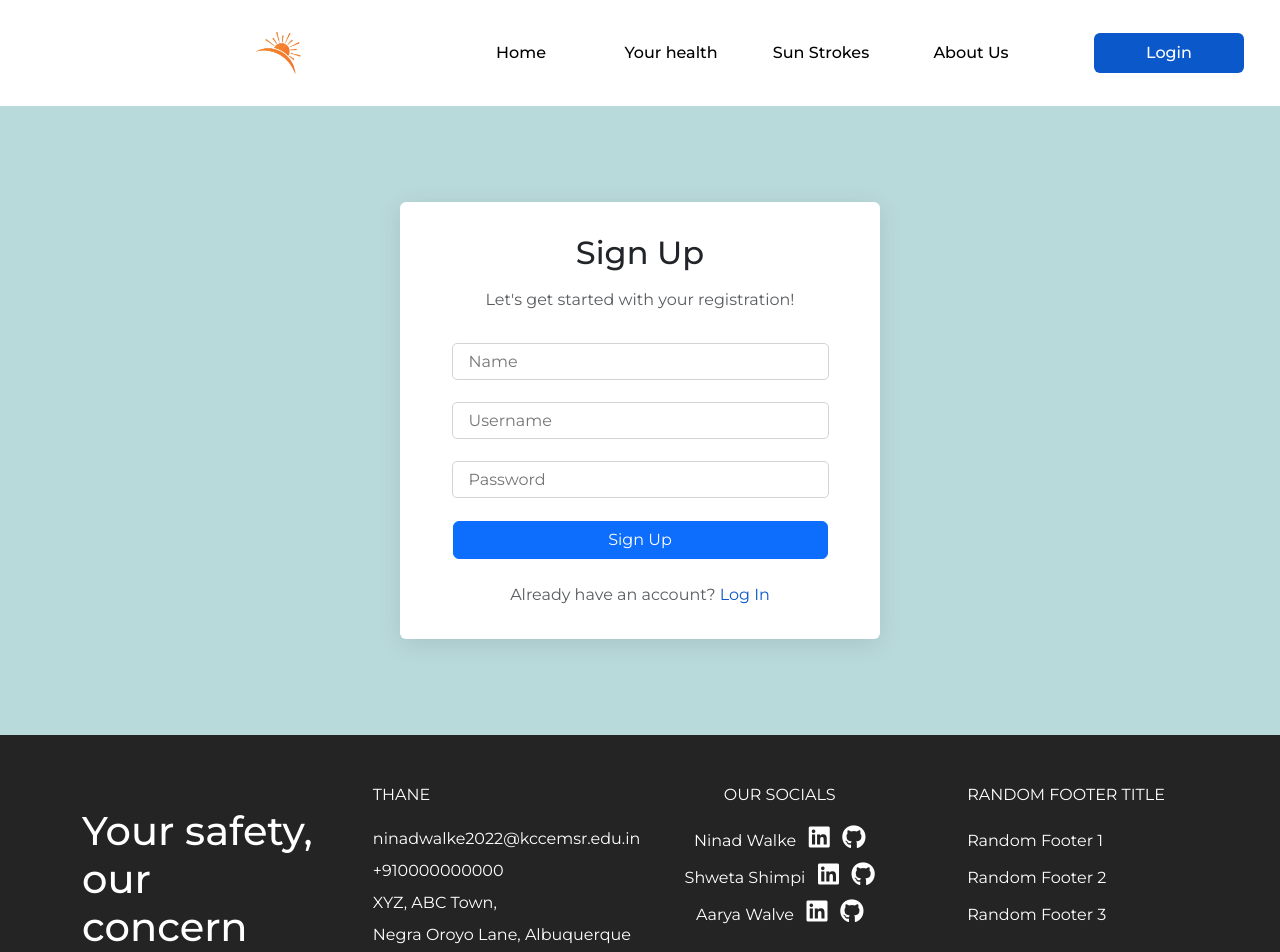
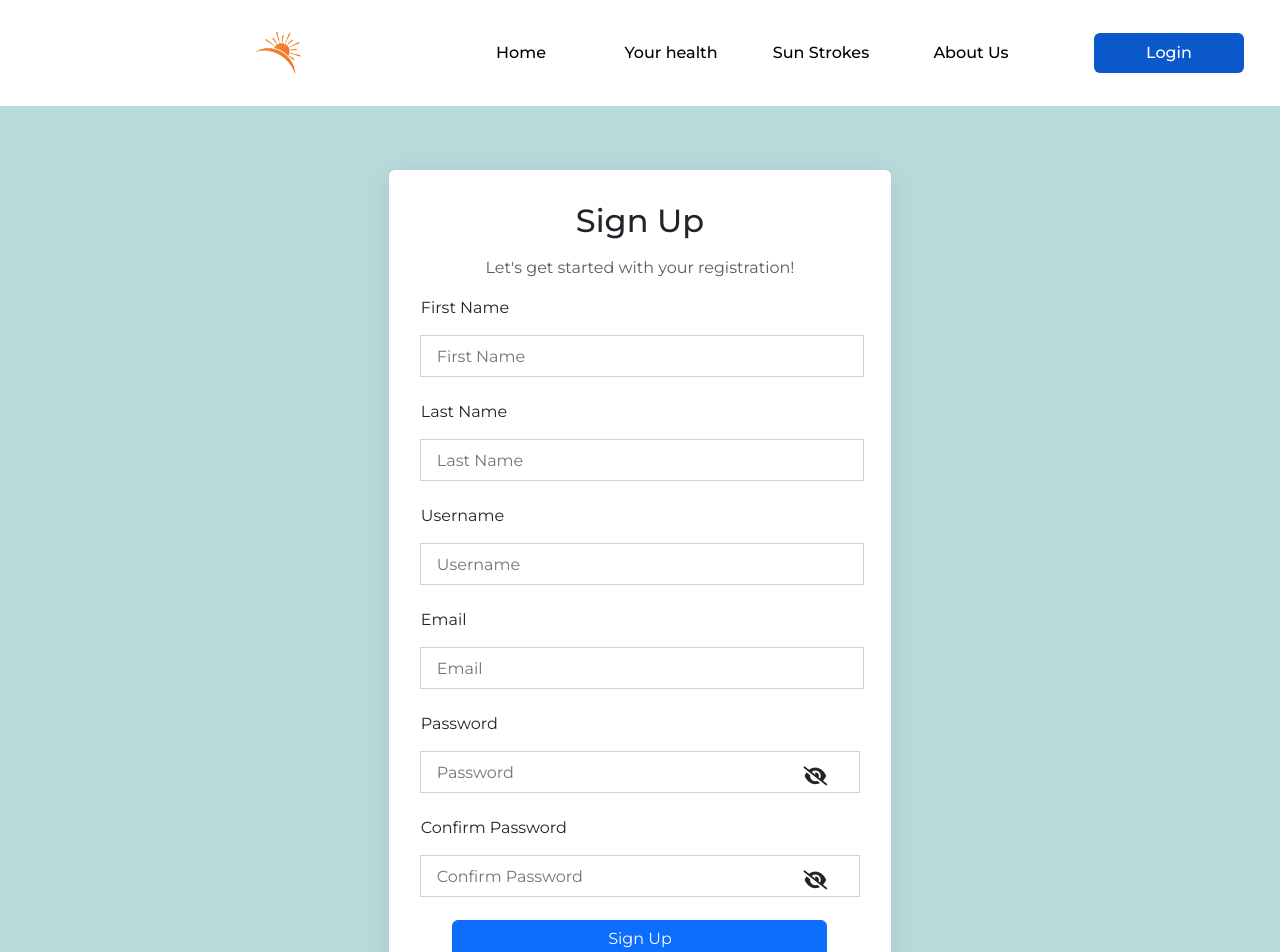
Before and after one commit to NinadWalke/Weather-Protection, a React (Vite) app in the folder frontend/: page /register in a window 1280 px wide. Shown: the top 952 px of the page. Built offline with nearby package versions, Linux system fonts and the light colour scheme.

Commit message:
feat: Extended the signup and login forms (UIX only)

```diff
--- a/frontend/src/authentication_pages/forms.css
+++ b/frontend/src/authentication_pages/forms.css
@@ -8,9 +8,8 @@
 }
 
 input {
-    width: 375px;
-    height: 35px;
-    border-radius: 0.25rem;
+    width: 94%;
+    height: 40px;
     border: none;
     outline: 1px solid lightgrey;
     padding-left: 1rem;
--- a/frontend/src/authentication_pages/login/LoginPage.jsx
+++ b/frontend/src/authentication_pages/login/LoginPage.jsx
@@ -10,6 +10,10 @@ function LoginPage() {
     username: "",
     password: "",
   });
+  // Show Password functionality
+  const [showEnabled, setShowEnabled] = useState(false);
+  const enableShow = () => setShowEnabled(!showEnabled);
+
   const [errorMessage, setErrorMessage] = useState("");
   const navigate = useNavigate(); // React Router hook to navigate between pages
 
@@ -38,40 +42,67 @@ function LoginPage() {
   return (
     <>
       <div className="container-fluid form-cont">
-        <div className="container" style={{ width: "100%", display: "flex", justifyContent: "center" }}>
         <div className="row">
-            <div className="col mt-5 mb-5 pt-5 pb-5">
-              <div className="card" style={{ width: "30rem" }}>
-                <div className="card-body text-center">
-                  <h2 className="card-title mt-3">Log In</h2>
-                  <p className="card-text text-muted mt-3">Welcome back! Ready to safeguard yourself?</p>
+          <div className="col-12 mt-5 mb-5 pt-5 pb-5 d-flex justify-content-center">
+            <div className="card" style={{ width: "40%" }}>
+              <div className="card-body">
+                <h2 className="card-title mt-3 text-center">Log In</h2>
+                <p className="card-text text-muted mt-3 text-center">
+                  Welcome back! Ready to safeguard yourself?
+                </p>
 
                 {/* Error message */}
                 {errorMessage && <p style={{ color: "red" }}>{errorMessage}</p>}
 
                 <form onSubmit={handleLogin}>
+                  <label htmlFor="username" className="mb-3 mx-3">
+                    Username
+                  </label>
+                  <br />
                   <input
-                      className="mb-4"
+                    className="mb-4 mx-3"
                     type="text"
                     name="username"
                     placeholder="Username"
                     onChange={handleChange}
                   />
                   <br />
+                  <label htmlFor="password" className="mb-3 mx-3">
+                    Password
+                  </label>
+                  <div className="position-relative d-flex align-items-center">
                     <input
-                      className="mb-4"
-                      type="password"
+                      type={showEnabled ? "text" : "password"}
+                      className="signup-input mx-3"
                       name="password"
                       placeholder="Password"
                       onChange={handleChange}
                     />
+                    {showEnabled ? (
+                      <i
+                        className="fa-solid fa-eye position-absolute end-0 top-50 translate-middle-y me-5"
+                        style={{ cursor: "pointer", fontSize: "19px"}}
+                        onClick={enableShow}
+                      ></i>
+                    ) : (
+                      <i
+                        class="fa-solid fa-eye-slash position-absolute end-0 top-50 translate-middle-y me-5"
+                        style={{ cursor: "pointer", fontSize: "19px"}}
+                        onClick={enableShow}
+                      ></i>
+                    )}
+                  </div>
                   <br />
-                    <button className="btn btn-primary mb-4" style={{ width: "375px" }}>
+                  <div className="btn-holder text-center">
+                    <button
+                      className="btn btn-primary mb-4"
+                      style={{ width: "375px" }}
+                    >
                       Log In
                     </button>
+                  </div>
                 </form>
-
-                  <p className="text-muted">
+                <p className="text-muted text-center">
                   Don't have an account?{" "}
                   <a href="/register">
                     <span style={{ color: "#0A58CA" }}>Sign Up!</span>
@@ -82,7 +113,6 @@ function LoginPage() {
           </div>
         </div>
       </div>
-      </div>
     </>
   );
 }
--- a/frontend/src/authentication_pages/signup/SignUpPage.jsx
+++ b/frontend/src/authentication_pages/signup/SignUpPage.jsx
@@ -1,6 +1,6 @@
-import React, {useState} from "react";
+import React, { useState } from "react";
 import { Link } from "react-router-dom";
-import axios from 'axios';
+import axios from "axios";
 
 // Importing form styling
 import "../forms.css";
@@ -10,69 +10,147 @@ function SignUpPage() {
   const [formData, setFormData] = useState({
     name: "",
     username: "",
-    password: ""
-  })
+    password: "",
+  });
+  // useState for show password
+  const [showEnabled, setShowEnabled] = useState(false);
+  const enableShow = () => setShowEnabled(!showEnabled);
+
   // Handling form change
   function handleChange(e) {
     setFormData((currData) => {
-      return {...currData, [e.target.name]: e.target.value};
-    })
+      return { ...currData, [e.target.name]: e.target.value };
+    });
   }
   // Handling signup
   function handleSignup(e) {
-    e.preventDefault();     // Prevent default submission behavior
-    axios.post("http://localhost:8080/signup", formData) // send form data
+    e.preventDefault(); // Prevent default submission behavior
+    axios
+      .post("http://localhost:8080/signup", formData) // send form data
       .then((res) => {
         console.log("Successfully registered user!");
       })
       .catch((err) => {
         console.log("Error while user registration!" + err);
-    })
+      });
   }
   return (
     <>
       <div className="container-fluid form-cont">
-        <div
-          className="container"
-          style={{ width: "100%", display: "flex", justifyContent: "center" }}
-        >
         <div className="row">
-            <div className="col mt-5 mb-5 pt-5 pb-5">
-              <div class="card" style={{ width: "30rem" }}>
-                <div class="card-body text-center">
-                  <h2 class="card-title mt-3">Sign Up</h2>
-                  <p class="card-text text-muted mt-3">
+          <div className="col-12 mt-3 mb-5 pt-5 pb-5 d-flex justify-content-center">
+            <div class="card" style={{ width: "40%" }}>
+              <div class="card-body">
+                <h2 class="card-title mt-3 text-center">Sign Up</h2>
+                <p class="card-text text-muted mt-3 text-center">
                   Let's get started with your registration!
                 </p>
                 <form onSubmit={handleSignup}>
+                  <label className="mx-3" htmlFor="firstname">
+                    First Name
+                  </label>
                   <input
-                     name="name"
-                      className="mt-3 mb-4"
                     type="text"
-                      placeholder="Name"
-                    onChange={handleChange}/>
-                    <br />
-                    <input className="mb-4" name="username" type="text" placeholder="Username" onChange={handleChange}/>
-                    <br />
+                    name="firstname"
+                    className="mt-3 mb-4 mx-3"
+                    placeholder="First Name"
+                    onChange={handleChange}
+                  />
+                  <label className="mx-3" htmlFor="lastname">
+                    Last Name
+                  </label>
                   <input
-                      className="mb-4"
-                      type="password"
+                    type="text"
+                    name="lastname"
+                    className="mt-3 mb-4 mx-3"
+                    placeholder="Last Name"
+                    onChange={handleChange}
+                  />
+                  <label className="mx-3" htmlFor="username">
+                    Username
+                  </label>
+                  <input
+                    type="text"
+                    name="username"
+                    className="mt-3 mb-4 mx-3"
+                    placeholder="Username"
+                    onChange={handleChange}
+                  />
+                  <label className="mx-3" htmlFor="email">
+                    Email
+                  </label>
+                  <input
+                    type="text"
+                    name="email"
+                    className="mt-3 mb-4 mx-3"
+                    placeholder="Email"
+                    onChange={handleChange}
+                  />
+                  <label htmlFor="password" className="mx-3">
+                    Password
+                  </label>
+                  <div className="position-relative d-flex align-items-center">
+                    <input
+                      type={showEnabled ? "text" : "password"}
+                      className="mt-3 mb-4 mx-3"
+                      name="password"
                       placeholder="Password"
-                      name="password"
-                    onChange={handleChange}/>
-                    <br />
+                      onChange={handleChange}
+                    />
+                    {showEnabled ? (
+                      <i
+                        className="fa-solid fa-eye position-absolute end-0 top-50 translate-middle-y me-5"
+                        style={{ cursor: "pointer", fontSize: "19px" }}
+                        onClick={enableShow}
+                      ></i>
+                    ) : (
+                      <i
+                        class="fa-solid fa-eye-slash position-absolute end-0 top-50 translate-middle-y me-5"
+                        style={{ cursor: "pointer", fontSize: "19px" }}
+                        onClick={enableShow}
+                      ></i>
+                    )}
+                  </div>
+                  <label htmlFor="confpassword" className="mx-3">
+                    Confirm Password
+                  </label>
+                  <div className="position-relative d-flex align-items-center">
+                    <input
+                      type={showEnabled ? "text" : "password"}
+                      className="mt-3 mb-4 mx-3"
+                      name="confpassword"
+                      placeholder="Confirm Password"
+                      onChange={handleChange}
+                    />
+                    {showEnabled ? (
+                      <i
+                        className="fa-solid fa-eye position-absolute end-0 top-50 translate-middle-y me-5"
+                        style={{ cursor: "pointer", fontSize: "19px" }}
+                        onClick={enableShow}
+                      ></i>
+                    ) : (
+                      <i
+                        class="fa-solid fa-eye-slash position-absolute end-0 top-50 translate-middle-y me-5"
+                        style={{ cursor: "pointer", fontSize: "19px" }}
+                        onClick={enableShow}
+                      ></i>
+                    )}
+                  </div>
+                  <div className="btn-holder text-center">
                     <button
                       className="btn btn-primary mb-4"
                       style={{ width: "375px" }}
                     >
                       Sign Up
                     </button>
-                    <p className="text-muted">
+                  </div>
+                  <p className="text-muted text-center">
                     Already have an account?{" "}
-                      <Link to={"/login"}><span style={{ color: "#0A58CA" }}>Log In</span></Link>
+                    <Link to={"/login"}>
+                      <span style={{ color: "#0A58CA" }}>Log In</span>
+                    </Link>
                   </p>
                 </form>
-                </div>
               </div>
             </div>
           </div>
```
Lines whose indentation alone changed are shown as unchanged.
